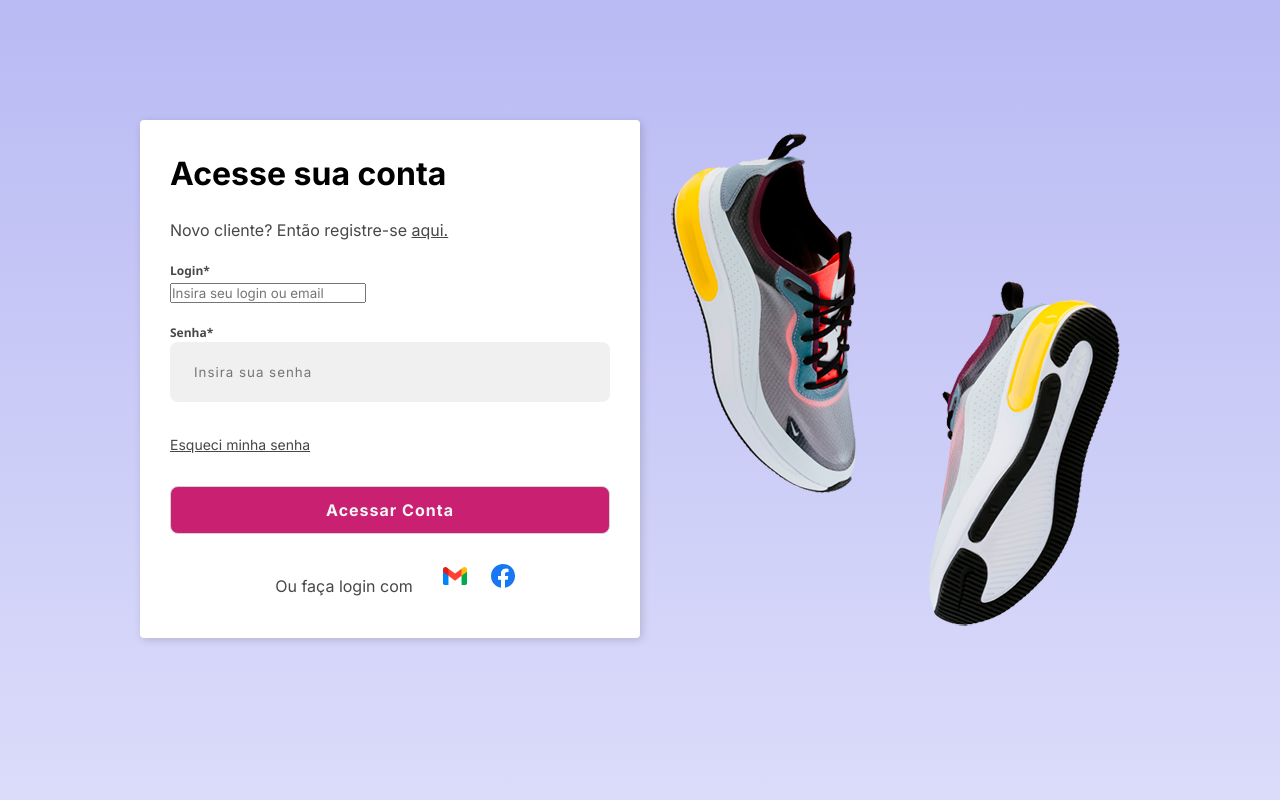
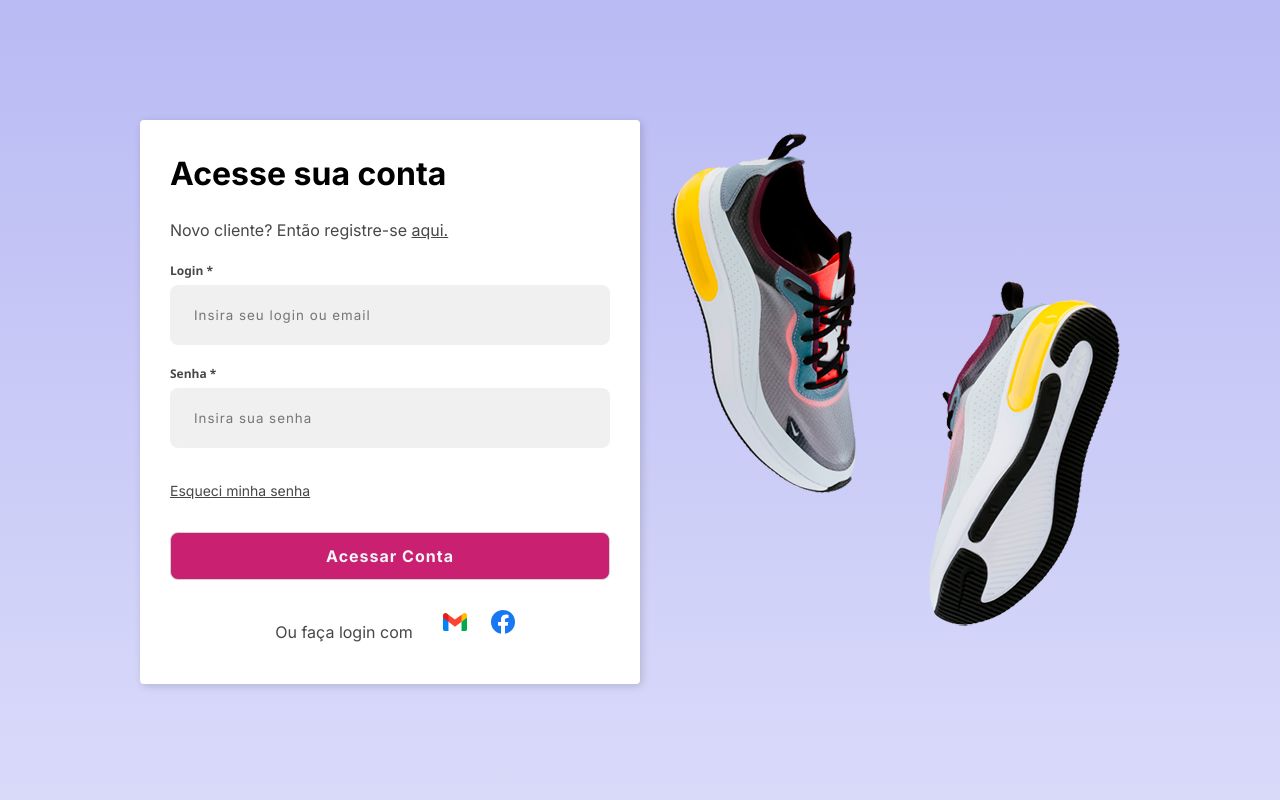
Before and after one commit to DCFS5S/dripstore, a React (Vite) app: page /login in a window 1280 px wide. Shown: the top 800 px of the page. Built offline with nearby package versions, Linux system fonts and the light colour scheme; no server answers.

Commit message:
fix: Fixing stylesheets

```diff
--- a/src/components/LoginPage/LoginPage.css
+++ b/src/components/LoginPage/LoginPage.css
@@ -56,6 +56,7 @@ label {
 .labels {
     display: block;
     margin-top: 20px;
+    margin-bottom: 5px;
 }
 
 .forgot-password {
--- a/src/components/LoginPage/LoginPage.jsx
+++ b/src/components/LoginPage/LoginPage.jsx
@@ -52,11 +52,11 @@ export const LoginPage = () => {
             </div>
             <div className='login-body'>
                 <div>
-                    <label className='labels' htmlFor="username">Login*</label>
-                    <input className='input' type="text" value={username} onChange={handleUsernameChange} placeholder='Insira seu login ou email' />
+                    <label className='labels' htmlFor="username">Login *</label>
+                    <input className='inputs' type="text" value={username} onChange={handleUsernameChange} placeholder='Insira seu login ou email' />
                 </div>
                 <div>
-                    <label className='labels' htmlFor="password">Senha*</label>
+                    <label className='labels' htmlFor="password">Senha *</label>
                     <input className='inputs' type="password" value={password} name="password" id="pass" onChange={handlePasswordChange} minLength={8} required placeholder='Insira sua senha' />
                 </div>
                 <div className='new-password'>
```
